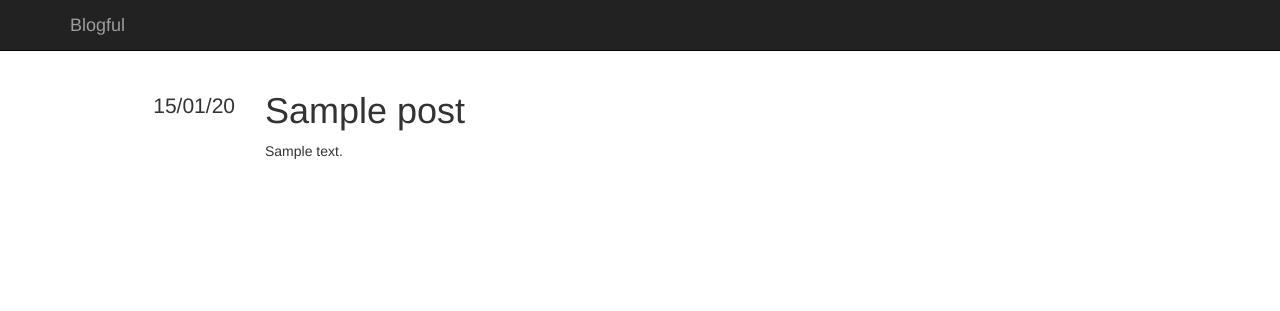
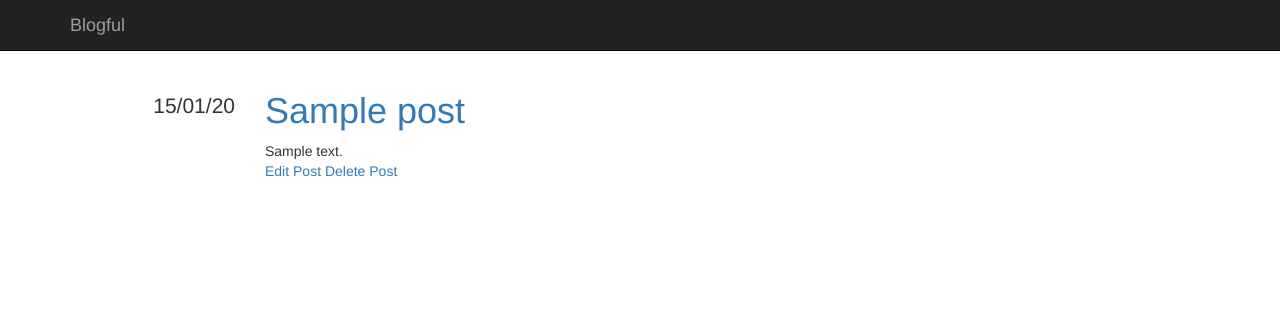
Before and after one commit to Nalian79/blogful, a Flask app: page / in a window 1280 px wide. Shown: the top 311 px of the page. Run offline with Flask 2, Linux system fonts and the light colour scheme; tables that the repository leaves empty hold one stand-in row (values such as "Sample post"); parts of the project's set-up code (start-up, migrations or seed data) failed here and were passed over; some libraries are stand-ins or nearby versions.

Commit message:
Added macro updates for editing and deleting posts.

```diff
--- a/blog/templates/macros.html
+++ b/blog/templates/macros.html
@@ -9,9 +9,13 @@
     </div>
     <div class="col-md-10">
         <h1>
-          {{ post.title }}
+          <a href="/post/{{ post.id }}">{{ post.title }}</a>
         </h1>
         {{ post.content | safe }}
+        <div>
+          <a href="/post/{{ post.id }}/edit">Edit Post</a>
+          <a href="/post/{{ post.id }}/delete">Delete Post</a>
+        </div>
     </div>
 </div>
 {% endmacro %}
```
